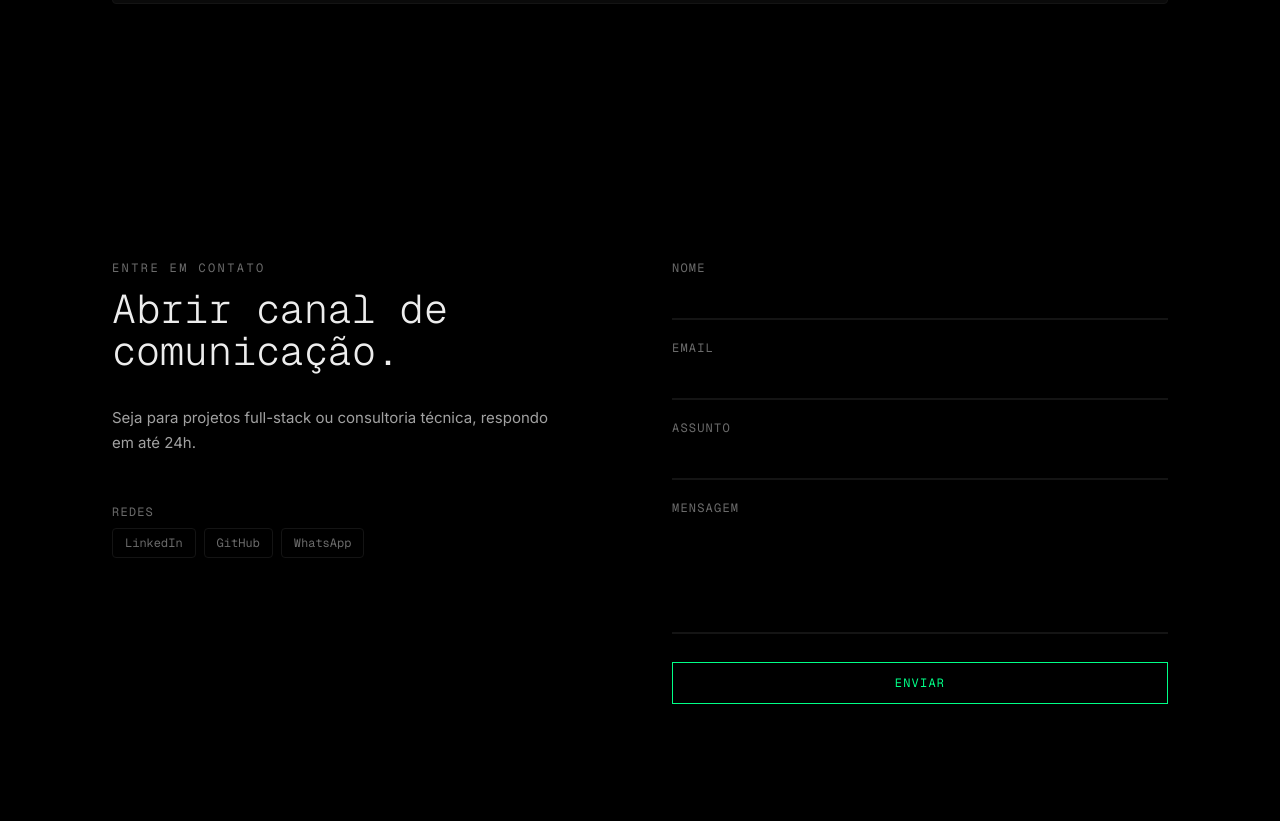
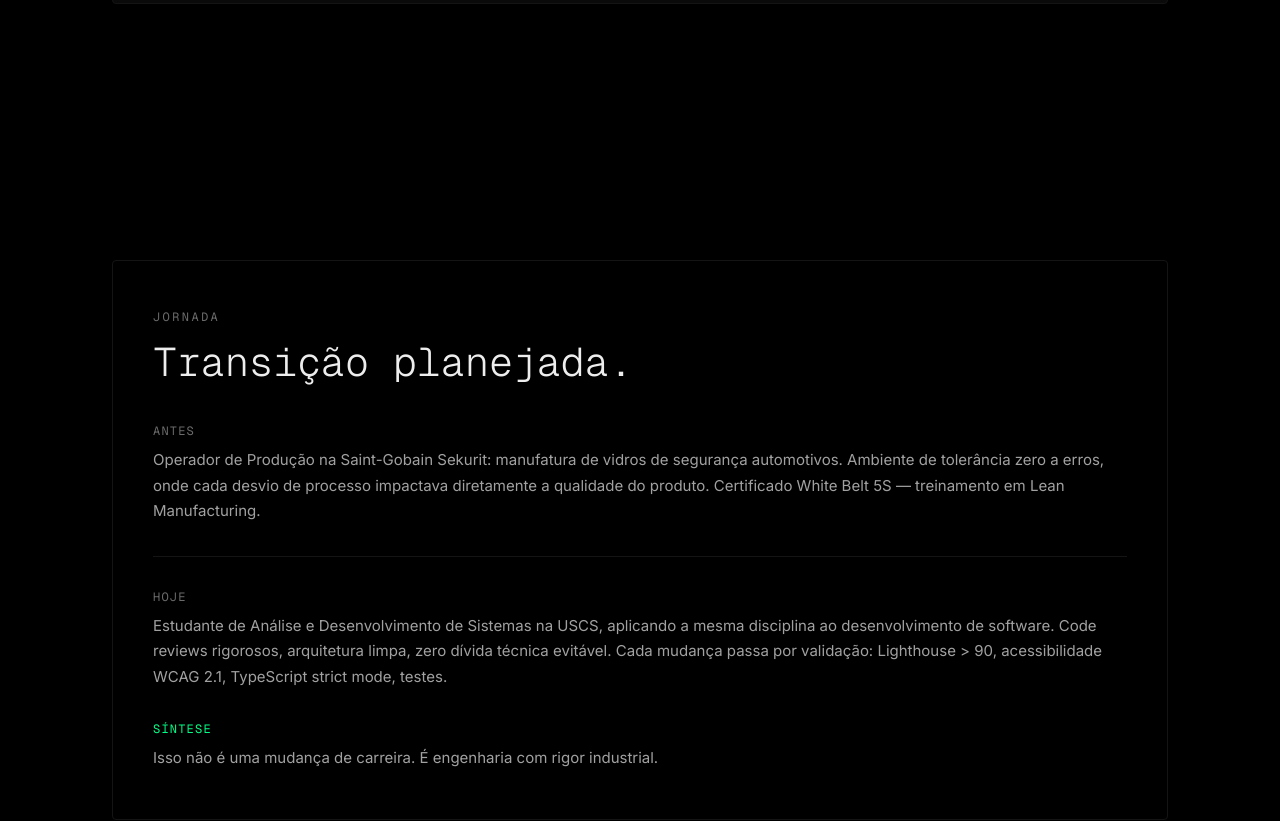
Before and after one commit to GabrielJose2004/meu-portfolio, a Next.js app: page / in a window 1280 px wide. Shown: the part 1338-2159 px from the top of the page. Built offline with nearby package versions, Linux system fonts and the light colour scheme.

Commit message:
feat: adiciona componente AboutSection com narrativa industrial

```diff
--- a/src/app/page.tsx
+++ b/src/app/page.tsx
@@ -1,5 +1,6 @@
 import { HeroSection } from '@/components/sections/HeroSection'
 import { ProjectsSection } from '@/components/sections/ProjectsSection'
+import { AboutSection } from '@/components/sections/AboutSection'
 import { ContactSection } from '@/components/sections/ContactSection'
 
 /**
@@ -12,6 +13,7 @@ export default function Home() {
     <main className="relative">
       <HeroSection />
       <ProjectsSection />
+      <AboutSection />
       <ContactSection />
     </main>
   )
--- /dev/null
+++ b/src/components/sections/AboutSection.tsx
@@ -0,0 +1,99 @@
+'use client'
+
+import type { CSSProperties } from 'react'
+
+/* ── Configuração de animações ────────────────────────────────────
+   Padrão reutilizado de HeroSection, ProjectsSection e ContactSection.
+   ─────────────────────────────────────────────────────────────── */
+const STAGGER_STEP_MS = 140
+
+function stagger(index: number): CSSProperties {
+  return { animationDelay: `${index * STAGGER_STEP_MS}ms` }
+}
+
+const FI = 'will-animate animate-fade-up' as const
+
+/* ── Componente Principal ──────────────────────────────────────── */
+export function AboutSection() {
+  return (
+    <section
+      aria-label="Sobre mim"
+      className={`
+        relative flex flex-col gap-12
+        px-5 py-20
+        xs:px-6 xs:py-24
+        sm:px-12 sm:py-28
+        lg:px-20 lg:py-32
+        xl:px-28
+        2k:px-40 2k:py-40
+      `}
+    >
+      {/* ── Container com border e estrutura wireframe ──────────────────── */}
+      <div
+        className={`
+          border border-wire rounded-sm
+          bg-void px-6 py-8
+          sm:px-8 sm:py-10
+          lg:px-10 lg:py-12
+          ${FI}
+        `}
+        style={stagger(0)}
+      >
+        {/* Headline */}
+        <div className="flex flex-col gap-4 mb-8 lg:mb-10">
+          <p
+            className={`font-mono text-[0.65rem] sm:text-xs tracking-[0.2em] text-ghost uppercase ${FI}`}
+            style={stagger(1)}
+            aria-label="Tipo de seção"
+          >
+            Jornada
+          </p>
+          <h2
+            className={`
+              font-mono font-light leading-[1.06] text-snow
+              text-[clamp(1.5rem,5vw,2.5rem)]
+              ${FI}
+            `}
+            style={stagger(2)}
+          >
+            Transição planejada.
+          </h2>
+        </div>
+
+        {/* Conteúdo narrativo */}
+        <div className={`flex flex-col gap-6 text-sm sm:text-[0.9375rem] leading-[1.7] ${FI}`} style={stagger(3)}>
+          {/* Parágrafo 1: Antes */}
+          <p className="text-silver">
+            <span className="text-ghost font-mono uppercase tracking-[0.1em] text-xs block mb-2">
+              Antes
+            </span>
+            Operador de Produção na Saint-Gobain Sekurit: manufatura de vidros de segurança automotivos. Ambiente de tolerância
+            zero a erros, onde cada desvio de processo impactava diretamente a qualidade do produto. Certificado White Belt 5S
+            — treinamento em Lean Manufacturing.
+          </p>
+
+          {/* Divisor visual */}
+          <div className="h-px bg-wire my-2" aria-hidden="true" />
+
+          {/* Parágrafo 2: Hoje */}
+          <p className="text-silver">
+            <span className="text-ghost font-mono uppercase tracking-[0.1em] text-xs block mb-2">
+              Hoje
+            </span>
+            Estudante de Análise e Desenvolvimento de Sistemas na USCS, aplicando a mesma disciplina ao desenvolvimento de
+            software. Code reviews rigorosos, arquitetura limpa, zero dívida técnica evitável. Cada mudança passa por validação:
+            Lighthouse &gt; 90, acessibilidade WCAG 2.1, TypeScript strict mode, testes.
+          </p>
+
+          {/* Parágrafo 3: Síntese */}
+          <p className="text-silver pt-2">
+            <span className="text-signal font-mono uppercase tracking-[0.1em] text-xs block mb-2">
+              Síntese
+            </span>
+            Isso não é uma mudança de carreira. É engenharia com rigor industrial.
+          </p>
+        </div>
+      </div>
+    </section>
+  )
+}
```
